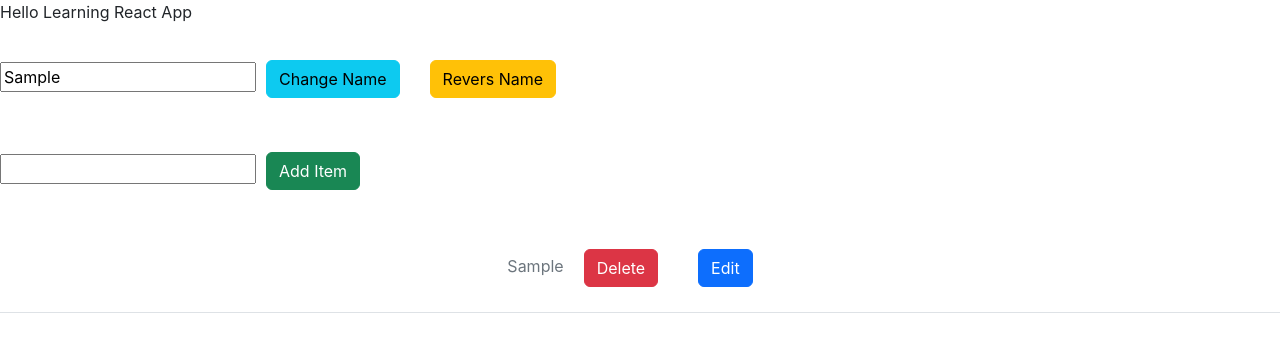
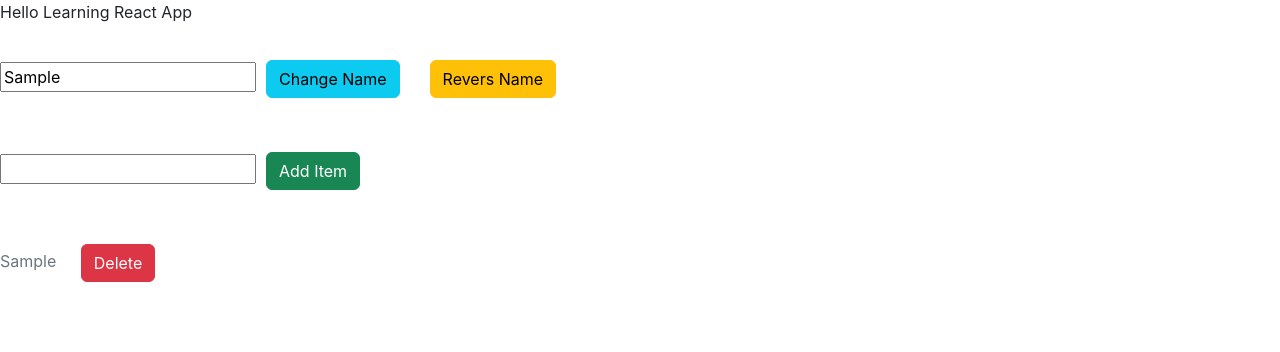
Before and after one commit to Dipak5487/reactlearning, a React (Create React App) app: page / in a window 1280 px wide. Both pictures are taken after typing "Sample", "Sample" into the empty fields and a click on the button "Add Item". Shown: the top 352 px of the page. Built offline with nearby package versions, Linux system fonts and the light colour scheme.

Commit message:
fixed input text

```diff
--- a/src/Components/ToDoComponent/ToDo.js
+++ b/src/Components/ToDoComponent/ToDo.js
@@ -1,10 +1,9 @@
 import React, { useState } from 'react'
-//import './ToDo.css';
-
 
 const ToDo = () => {
   const [todo, setToDo] = useState([])
   const [input, setInput] = useState("")
+  const [chieldInput, setChieldInput] = useState("")
   const [index, setIndex] = useState(0)
   const [show, setShow] = useState(true)
 
@@ -13,10 +12,17 @@ const ToDo = () => {
     setToDo(data)
     setShow(true)
     setInput("")
+    setChieldInput("")
+    console.log("remove Input", input)
+    console.log("remove input", chieldInput)
   }
   function handleChanges(e) {
     setInput(e.target.value)
   }
+  function handleChieldChanges(e) {
+    setChieldInput(e.target.value)
+  }
+
   function addItem(e) {
     if (input.trim()) {
       setToDo([...todo, input])
@@ -28,50 +34,59 @@ const ToDo = () => {
     setInput(data)
     setIndex(e)
     setShow(false)
+    setInput("")
   }
-  function Update(e) {
+  function Update(e, ind) {
 
-    console.log("Update value", e.target.value)
+    console.log("Update value", e)
+    console.log("Update ind", ind)
     todo[index] = e.target.value
-    console.log("Input value", show)
+    console.log("Input update value", show)
+    setChieldInput("")
     setInput("")
     setShow(true)
 
   }
+  function OpneInputBox(value, indx) {
+    console.log("Input value", value)
+    console.log("Input value", indx)
+
+    setChieldInput(value)
+    setIndex(indx)
+    setShow(false)
+    setInput("")
+
+
+  }
   return (
     <>
-
       <input type="text" name="listname" value={input} onChange={handleChanges}></input>
-
-      {show ? (<button className="btn btn-success" data-bs-toggle="collapse" href="#collapseExample" role="button"
-        aria-expanded="false" aria-controls="collapseExample" style={{ margin: "10px" }} onClick={addItem}>Add Item</button>) :
-        (<button className="btn btn-warning" data-bs-toggle="collapse" href="#collapseExample" role="button"
-          aria-expanded="false" aria-controls="collapseExample" outline style={{ margin: "20px" }} onClick={Update} value={input}>Update</button>)
-      }
+      <button className="btn btn-success" style={{ margin: "10px" }} onClick={addItem}>Add Item</button>
       <br />
       <br />
       {
+        show ? (
           todo.map((item, index) => {
             return (
               <>
-              <table className="table" style={{ position: "initial", top: "40px", left: "20px", bordercollapse: "collapse", marginbottom: "20px", margintop: "20px" }}>
+                <table>
+                  <tr>
+                      <span className="text-secondary mb-2" onClick={() => OpneInputBox(item, index)} value={item} style={{ fontSize: '1rem', width: "10px" }}>{item} </span>
+                      <button className="btn btn-danger" style={{ margin: "20px" }} onClick={() => filterList(index)}> Delete</button>
 
-                <tbody>
-                  <tr style={{ width: "10px", height: "10px" }}>
-                    <td style={{ width: "10px", padding: "5px", textAlign: "center", height: "10px" }} className="text-center">
-                      <span className="text-secondary mb-2" style={{ fontSize: '1rem', width: "10px" }}>{item}</span>
-                      <button className="btn btn-danger" data-bs-toggle="collapse" href="#collapseExample" role="button" aria-expanded="false" aria-controls="collapseExample" style={{ margin: "20px" }} onClick={() => filterList(index)}> Delete</button>
-
-                      <button className="btn btn-primary" data-bs-toggle="collapse" href="#collapseExample" role="button"
-                        aria-expanded="false" aria-controls="collapseExample" style={{ margin: "20px" }} onClick={() => EditList(index)}> Edit</button>
-                      <br />
-                    </td>
                   </tr>
-                </tbody>
                 </table>
               </>
             )
           })
+        )
+          :
+          (
+            <span>
+              <input type="text" name="listname" value={chieldInput} onChange={handleChieldChanges}></input>
+              <button className="btn btn-warning" outline style={{ margin: "20px" }} onClick={Update} value={chieldInput}>Update</button>
+            </span>
+          )
       }
     </>
   )
```
Lines whose indentation alone changed are shown as unchanged.
